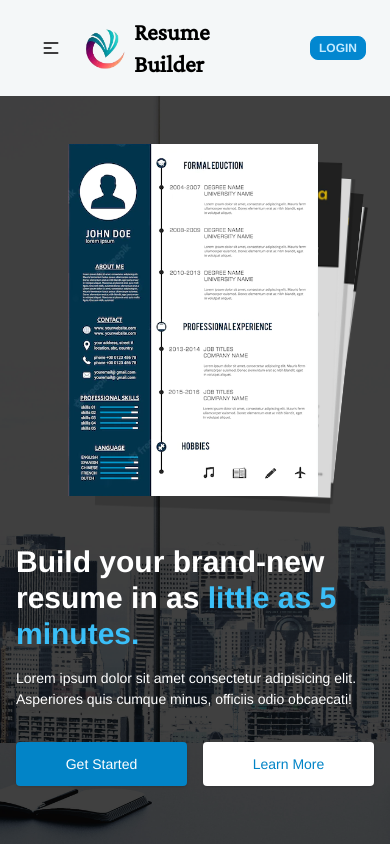
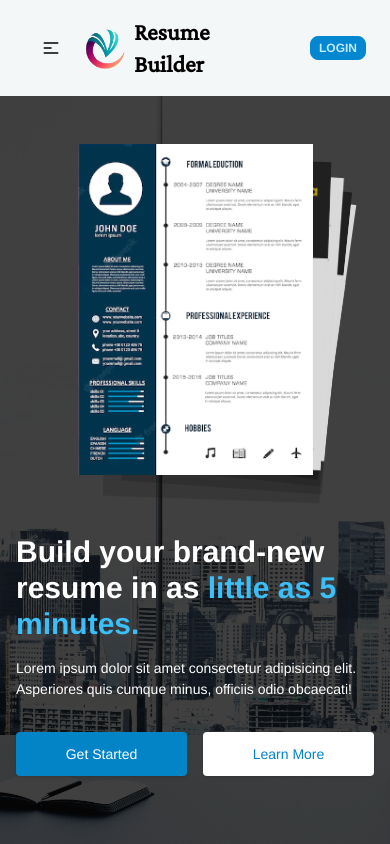
Before and after one commit to abdulawalsuhail/Reasume_Builder_0.6_Client, a React (Create React App) app: page / in a window 390 px wide. Shown: the top 844 px of the page. Built offline with nearby package versions, Linux system fonts and the light colour scheme; a web font is replaced by a local one.

Commit message:
responsive

```diff
--- a/src/Pages/Home/Hero/styles.css
+++ b/src/Pages/Home/Hero/styles.css
@@ -36,8 +36,9 @@ body {
 }
 
 .swiper {
-  width: 255px;
-  height: 380px;
+  width: 235px;
+  height: 370px;
+
 }
 
 
```
